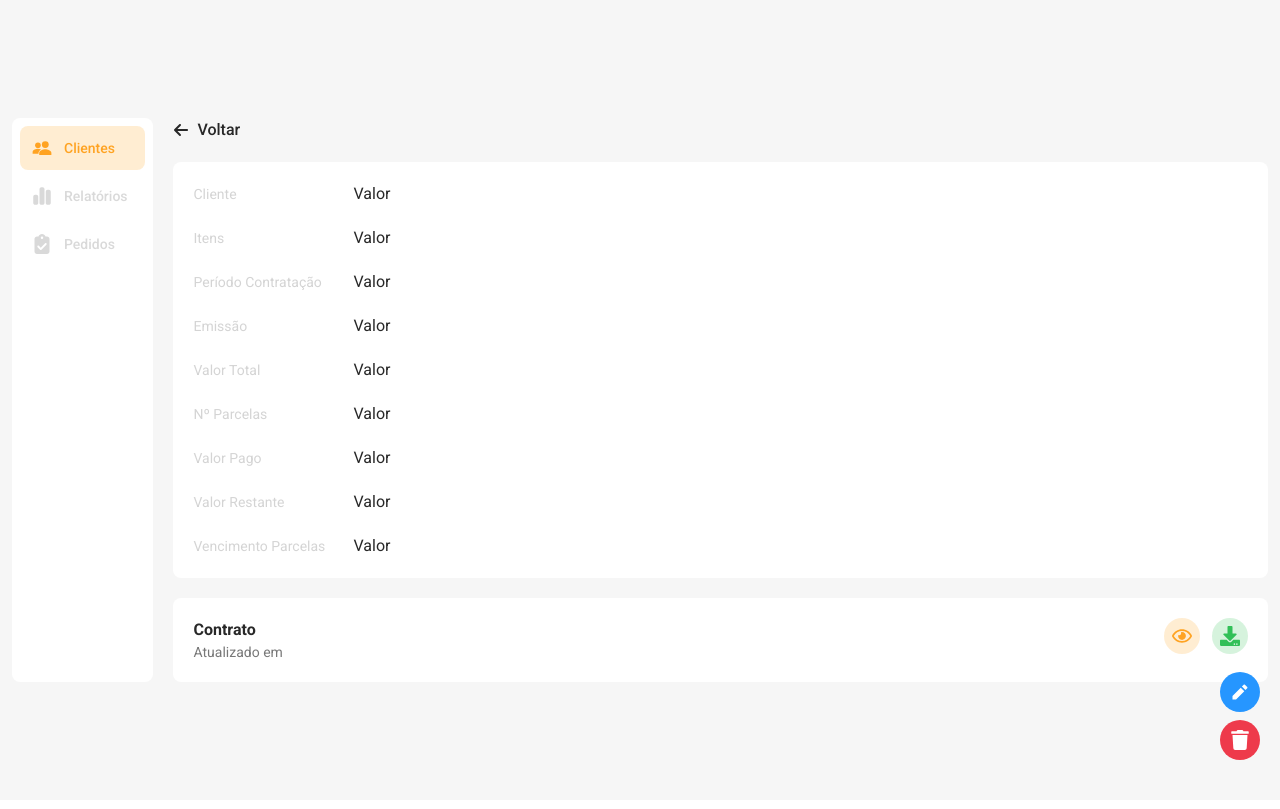
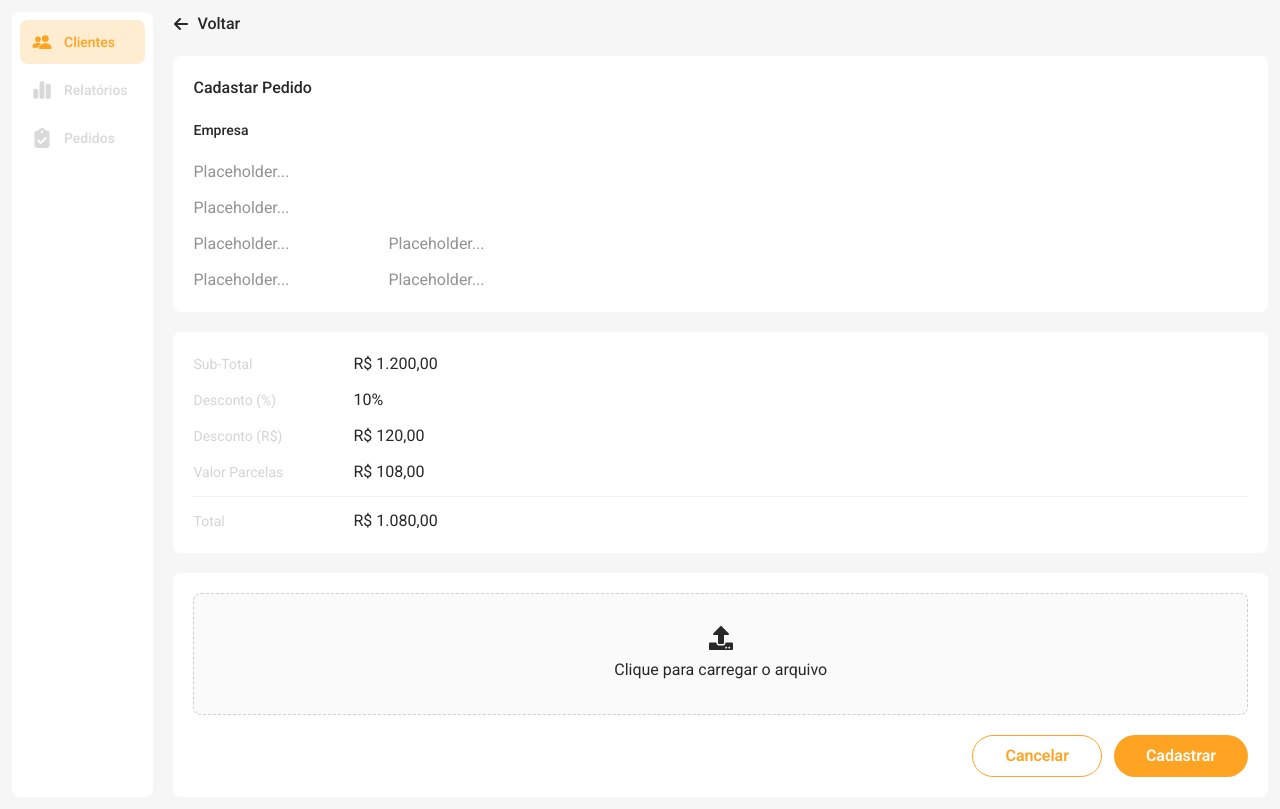
Before and after one commit to MPCGomes/propabanda-financial-tracker, a React (Vite) app in the folder frontend/: page /orders/register in a window 1280 px wide. Built offline with nearby package versions, Linux system fonts and the light colour scheme.

Commit message:
feat: order register page

```diff
--- a/frontend/src/App.tsx
+++ b/frontend/src/App.tsx
@@ -1,6 +1,5 @@
 import { BrowserRouter as Router, Routes, Route } from "react-router-dom";
 import HomePage from "./pages/HomePage";
-import PlaceholderPage from "./pages/PlaceholderPage";
 import Login from "./pages/Login";
 import Dashboard from "./pages/Dashboard";
 import DashboardPerformance from "./pages/DashboardPerformance";
@@ -10,6 +9,7 @@ import ClientRegister from "./pages/ClientRegister";
 import ClientEdit from "./pages/ClientEdit";
 import Orders from "./pages/Orders";
 import OrdersDetails from "./pages/OrdersDetails";
+import OrderRegister from "./pages/OrderRegister";
 
 function App() {
   return (
@@ -43,6 +43,10 @@ function App() {
           path="/orders/:id"
           element={<OrdersDetails title="Pedidos" />}
         />
+        <Route
+          path="/orders/register"
+          element={<OrderRegister title="Pedidos" />}
+        />
       </Routes>
     </Router>
   );
--- /dev/null
+++ b/frontend/src/pages/OrderRegister.tsx
@@ -0,0 +1,77 @@
+import Button from "../components/Button";
+import GoBack from "../components/GoBack";
+import Header from "../components/Header";
+import Info from "../components/Info";
+
+import { FaUpload } from "react-icons/fa";
+
+type OrderRegisterProps = {
+  title: string;
+};
+
+export default function OrderRegister({ title }: OrderRegisterProps) {
+  return (
+    <section className="bg-[#f6f6f6] lg:flex justify-center items-center min-h-screen lg:p-3">
+      <div className="w-full max-w-[1280px] flex lg:flex-row gap-5">
+        {/* Header */}
+        <div
+          className="fixed bottom-0 w-full bg-white rounded-lg
+            flex justify-center p-1
+            lg:static lg:w-40 lg:flex lg:flex-col lg:justify-start lg:p-2"
+        >
+          <Header clients="active" />
+        </div>
+
+        {/* Content */}
+        <div className="flex flex-col gap-5 w-full p-4 pb-[100px] lg:p-0 lg:pb-0">
+          <GoBack link={"/clients"} />
+          <div className="flex flex-col p-5 gap-5 rounded-lg bg-white text-[#282828]">
+            <p className="text-base font-medium">Cadastar Pedido</p>
+            <div className="flex flex-col gap-5">
+              <p className="text-sm font-medium">Empresa</p>
+              <div className="flex flex-col gap-3">
+                <input type="text" placeholder="Placeholder..." />
+                <input type="text" placeholder="Placeholder..." />
+                <div className="flex gap-3">
+                  <input type="text" placeholder="Placeholder..." />
+                  <input type="text" placeholder="Placeholder..." />
+                </div>
+                <div className="flex gap-3">
+                  <input type="text" placeholder="Placeholder..." />
+                  <input type="text" placeholder="Placeholder..." />
+                </div>
+              </div>
+            </div>
+          </div>
+
+          <div className="flex flex-col p-5 gap-3 rounded-lg bg-white text-[#282828]">
+            <Info label={"Sub-Total"} value={"R$ 1.200,00"} />
+            <Info label={"Desconto (%)"} value={"10%"} />
+            <Info label={"Desconto (R$)"} value={"R$ 120,00"} />
+            <Info label={"Valor Parcelas"} value={"R$ 108,00"} />
+            <hr className="border-[#F0F0F0] " />
+            <Info label={"Total"} value={"R$ 1.080,00"} />
+          </div>
+
+          <div className="flex flex-col p-5 gap-5 rounded-lg bg-white text-[#282828]">
+            <button className="flex flex-col items-center gap-2 p-8 border-dashed border border-[#28282833] rounded-lg bg-[#fafafa] cursor-pointer">
+              <p className="text-2xl">
+                <FaUpload />
+              </p>
+              <p className="text-base">Clique para carregar o arquivo</p>
+            </button>
+            {/* Botões */}
+            <div className="flex gap-3 w-full justify-center lg:justify-end">
+              <Button
+                text="Cancelar"
+                variant="outlined"
+                className="w-full lg:w-auto"
+              />
+              <Button text="Cadastrar" className="w-full lg:w-auto" />
+            </div>
+          </div>
+        </div>
+      </div>
+    </section>
+  );
+}
```
